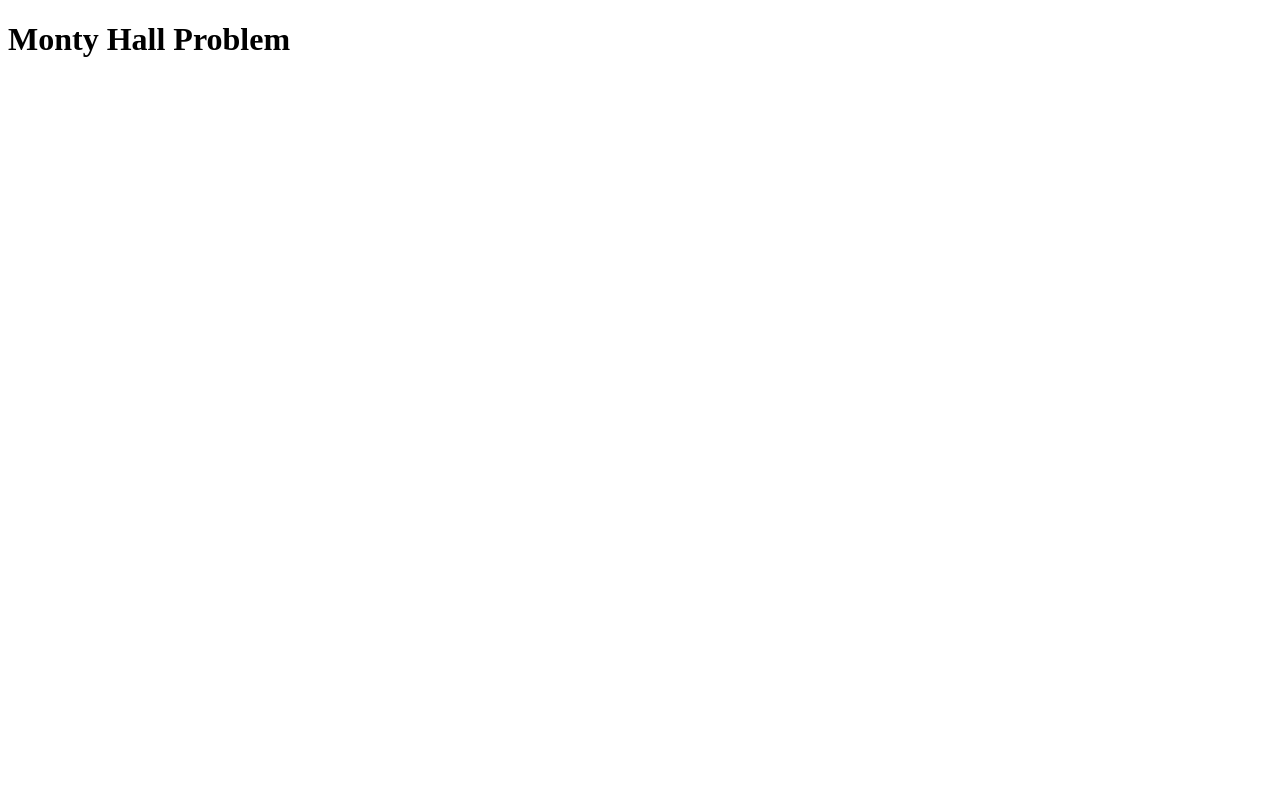
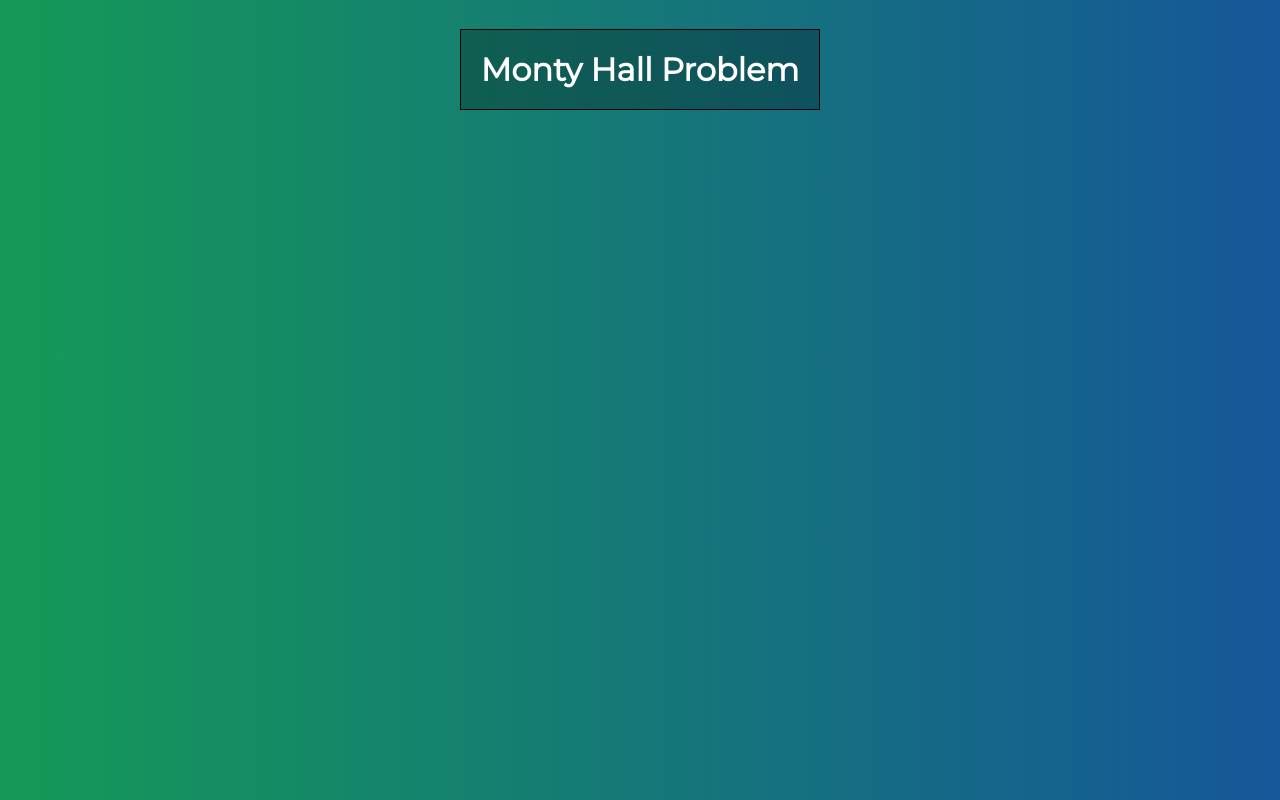
Before and after one commit to AfonsoMachado/monty-hall-problem, a Vue app: page / in a window 1280 px wide. Built offline with nearby package versions, Linux system fonts and the light colour scheme.

Commit message:
layour basico da pagina

```diff
--- a/public/index.html
+++ b/public/index.html
@@ -4,6 +4,7 @@
     <meta charset="utf-8">
     <meta http-equiv="X-UA-Compatible" content="IE=edge">
     <meta name="viewport" content="width=device-width,initial-scale=1.0">
+    <link href="https://fonts.googleapis.com/css?family=Montserrat" rel="stylesheet">
     <link rel="icon" href="<%= BASE_URL %>favicon.ico">
     <title><%= htmlWebpackPlugin.options.title %></title>
   </head>
--- a/src/App.vue
+++ b/src/App.vue
@@ -12,4 +12,27 @@ export default {
 
 <style>
 
+* {
+    box-sizing: border-box;
+    font-family: 'Montserrat', sans-serif;
+}
+
+body {
+    color: #FFF;
+    background: linear-gradient(to right, rgb(21, 153, 87), rgb(21, 87, 153));
+}
+
+#app {
+    display: flex;
+    flex-direction: column;
+    align-items: center;
+}
+
+#app h1 {
+    border: 1px solid #000;
+    background-color: #0004;
+    padding: 20px;
+    margin-bottom: 60px;
+}
+
 </style>
--- a/src/main.js
+++ b/src/main.js
@@ -2,8 +2,10 @@ import Vue from 'vue'
 import App from './App'
 
 new Vue({
-    el: '#app',
-    render(createElement) {
-        return createElement(App)
-    }
-})
+    render: h => h(App)
+
+    // mesma coisa
+    // render(createElement) {
+    //     return createElement(App)
+    // }
+}).$mount("#app") //Renderizando a aplicação no arquivo index.html
```
